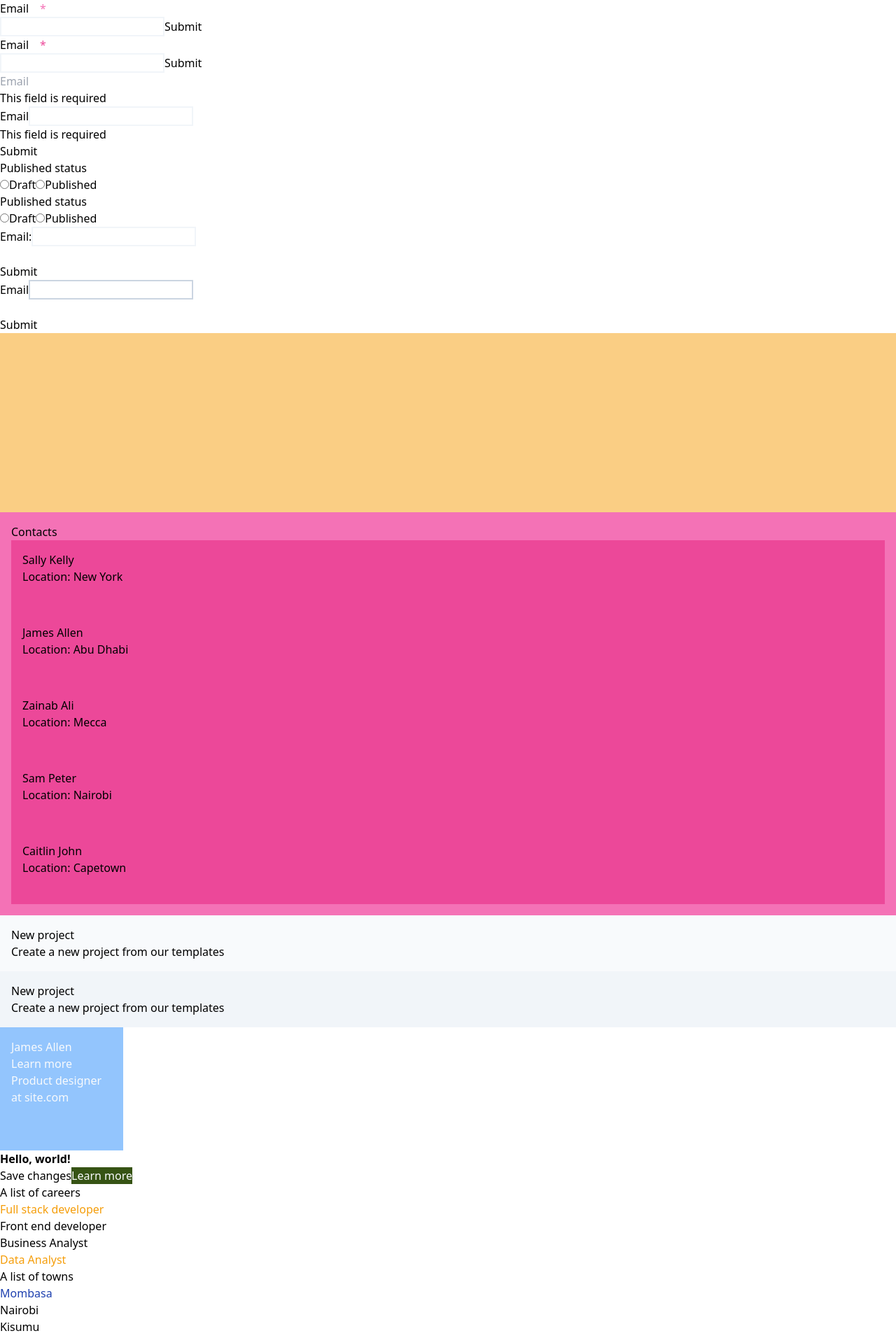
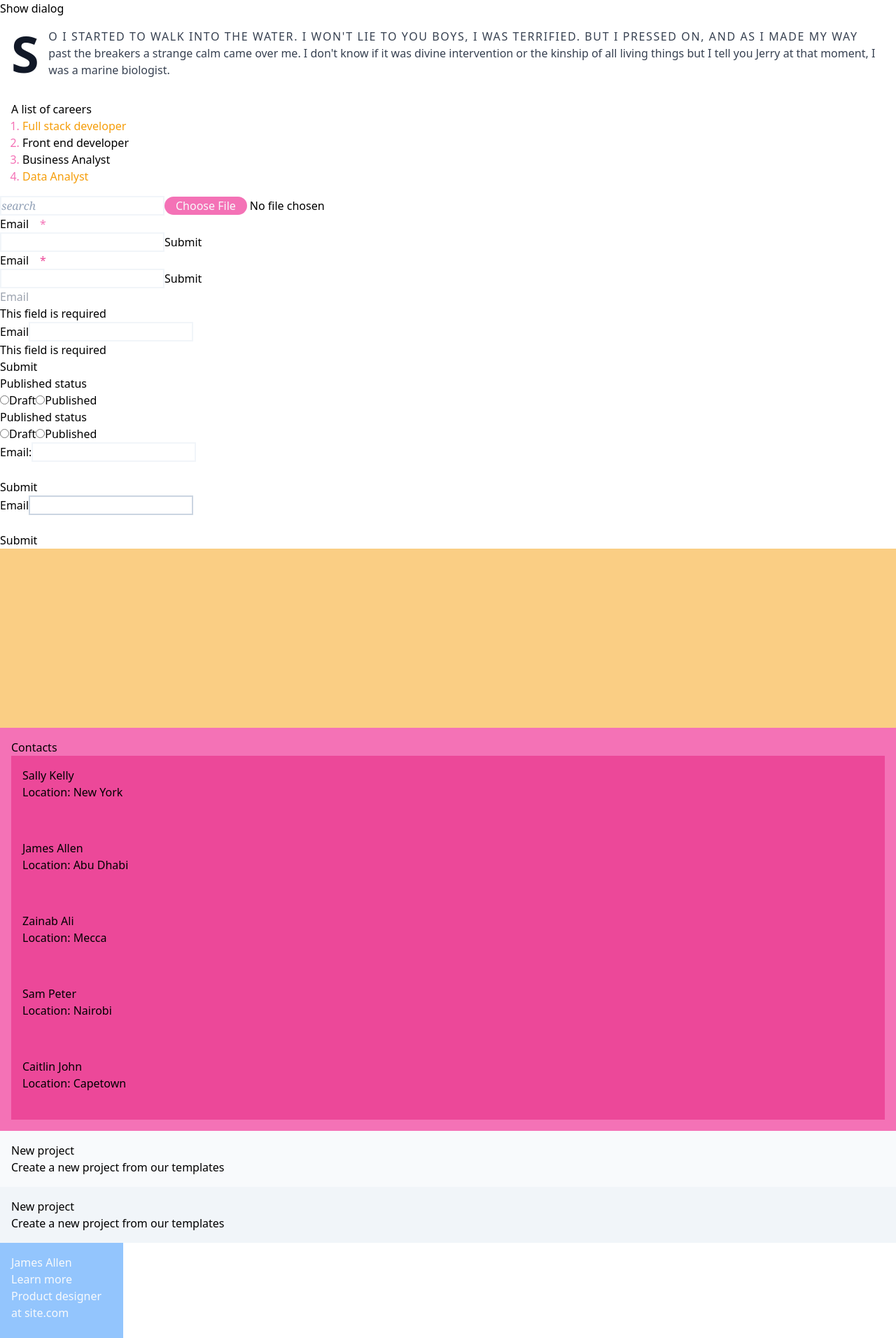
Before and after one commit to saidibnali19/tailwind-in-next, a Next.js app: page / in a window 1280 px wide. Shown: the top 1912 px of the page at 70% size. Built offline with nearby package versions, Linux system fonts and the light colour scheme.

Commit message:
style selection,file, marker, first-line, first-letter and backdrop pseudo elements

```diff
--- a/src/app/page.js
+++ b/src/app/page.js
@@ -1,4 +1,9 @@
+"use client"
+
+import { useRef } from "react"
+
 export default function Home() {
+
   const careers = [
     { id: 0, career: "Full stack developer" },
     { id: 1, career: "Front end developer" },
@@ -22,8 +27,33 @@ export default function Home() {
     { id: 4, name: "Caitlin John", location: "Capetown", email: "caitlin@example.com" },
   ]
 
+  const dialogRef = useRef(null)
+
   return (
     <>
+      <div>
+        <button onClick={() => dialogRef.current.showModal()}>Show dialog</button>
+        <dialog className="backdrop:bg-gray-50" ref={dialogRef}>
+          <h1>Dialog box</h1>
+          <p>Dialog box content</p>
+          <button onClick={() => dialogRef.current.close()}>close</button>
+        </dialog>
+      </div>
+      <p className="text-gray-700 first-letter:float-left first-letter:mr-3 first-letter:text-7xl first-letter:font-bold first-letter:text-gray-900 first-line:tracking-widest first-line:uppercase p-4 selection:text-fuchsia-900 selection:bg-fuchsia-300">
+        So I started to walk into the water. I won't lie to you boys, I was terrified. But I pressed on, and as I made my way past the breakers a strange calm came over me. I don't know if it was divine intervention or the kinship of all living things but I tell you Jerry at that moment, I was a marine biologist.
+      </p>
+      <article className="p-4">
+        <h2>A list of careers</h2>
+        <ul className="px-4 list-decimal marker:text-pink-400" role="list">
+          {careers.map(career => (
+            <li key={career.id} className="first:text-amber-500 last:text-amber-500">{career.career}</li>
+          ))}
+        </ul>
+      </article>
+      <form>
+        <input placeholder="search" className="border-solid border-2 border-slate-100 placeholder:text-slate-400 placeholder:italic placeholder:font-serif" type="search" />
+        <input className="file:bg-pink-400 file:text-slate-50 file:rounded-full file:px-4 file:border-0 hover:file:bg-pink-500" type="file" />
+      </form>
       <form>
         <label>
           <span className="flex gap-4 before:content-['*'] before:text-pink-400 before:order-2">Email</span>
@@ -113,14 +143,6 @@ export default function Home() {
       <button className="hover:bg-sky-500 focus:outline-sky-500  active:bg-sky-400">Save changes</button>
       <button className="bg-lime-900 text-slate-50 hover:bg-lime-700 focus:outline-lime-700 focus:outline-offset-2 active:bg-lime-600">Learn more</button>
       <article>
-        <h2>A list of careers</h2>
-        <ul >
-          {careers.map(career => (
-            <li key={career.id} className="first:text-amber-500 last:text-amber-500">{career.career}</li>
-          ))}
-        </ul>
-      </article>
-      <article>
         <h3>A list of towns</h3>
         <ul>
           {towns.map(town => (
```
